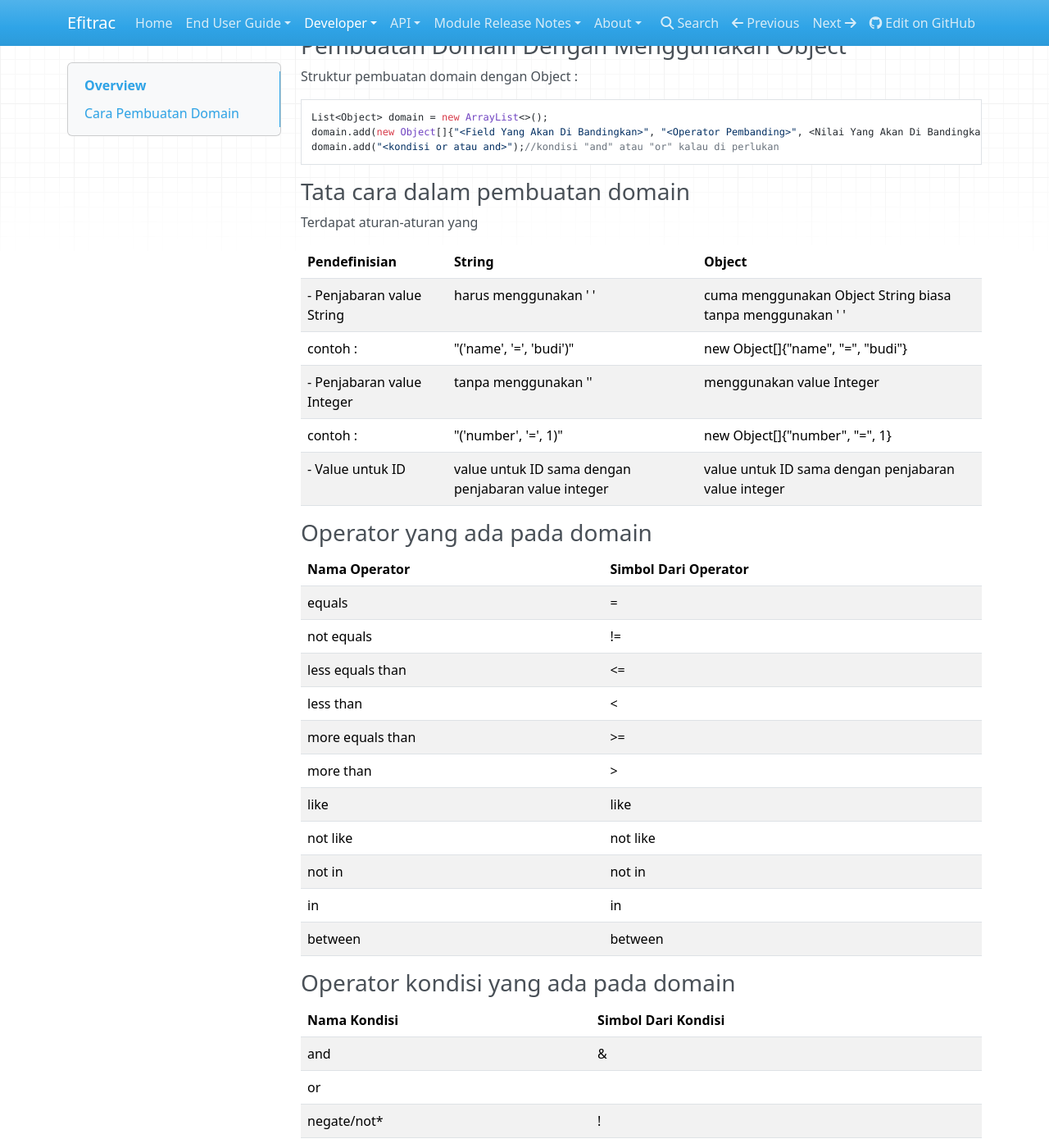
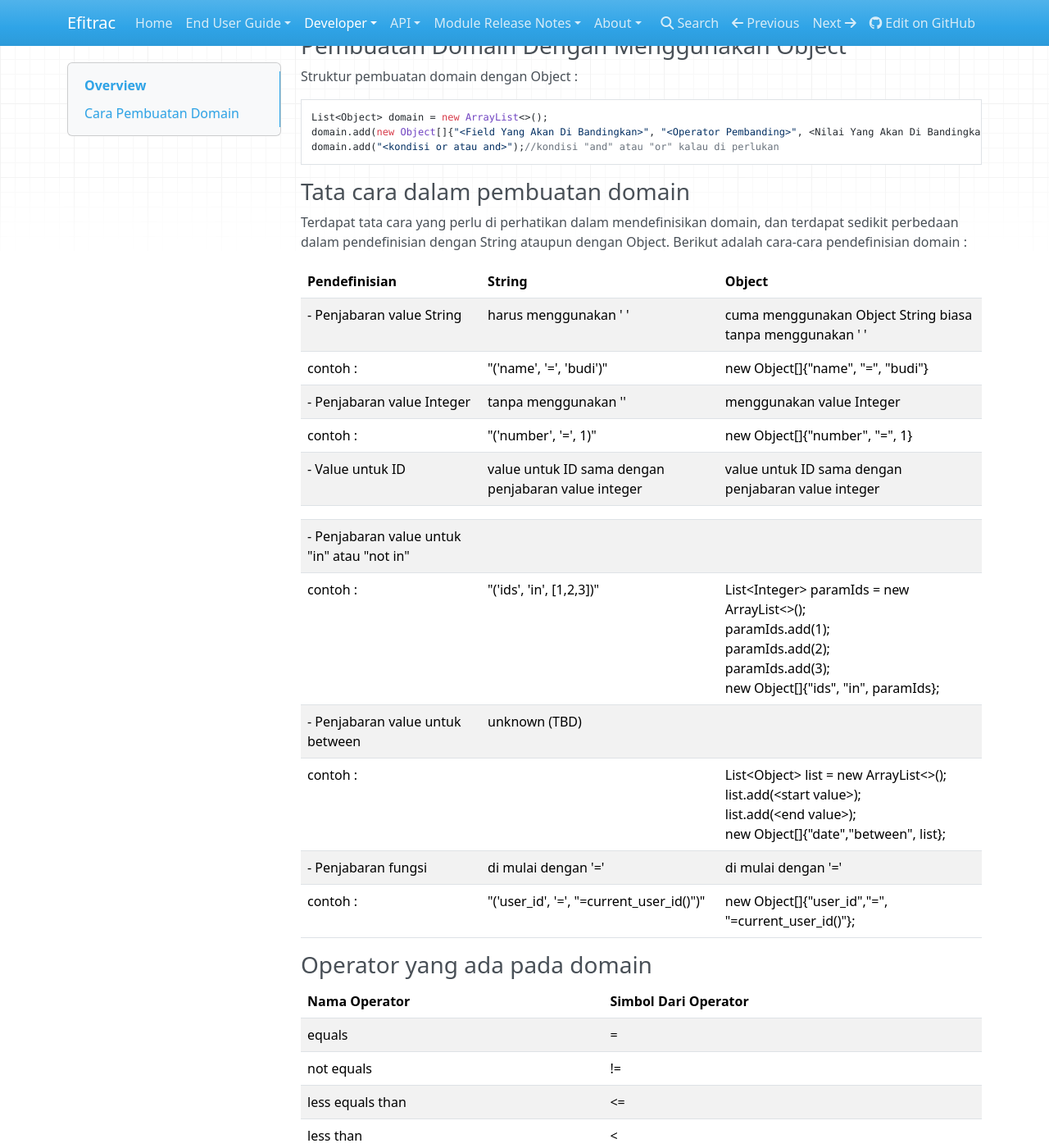
Before and after one commit to ianyulianto/efitrac-wiki, an MkDocs documentation site: the page built from docs/developer/domain.md, in a window 1280 px wide and 1400 px high, scrolled down 500 px. Shown: the whole window at 82% size. Built offline with MkDocs 1.6.1, drawn with Linux system fonts in a browser that asks for light colours; nearby versions of some CDN libraries; old or Windows-style settings are respelled for this version of MkDocs; some of the changed text lies outside the part shown.

Commit message:
update progress

````diff
--- a/docs/developer/domain.md
+++ b/docs/developer/domain.md
@@ -27,7 +27,7 @@ domain.add("<kondisi or atau and>");//kondisi "and" atau "or" kalau di perlukan
 ```
 
 ### Tata cara dalam pembuatan domain
-Terdapat aturan-aturan yang
+Terdapat tata cara yang perlu di perhatikan dalam mendefinisikan domain, dan terdapat sedikit perbedaan dalam pendefinisian dengan String ataupun dengan Object. Berikut adalah cara-cara pendefinisian domain :
 
 | Pendefinisian | String | Object |
 |--|--|--|
@@ -36,6 +36,13 @@ Terdapat aturan-aturan yang
 | - Penjabaran value Integer| tanpa menggunakan '' | menggunakan value Integer|
 | contoh : | "('number', '=', 1)" | new Object[]{"number", "=", 1}|
 | - Value untuk ID | value untuk ID sama dengan penjabaran value integer | value untuk ID sama dengan penjabaran value integer |
+||||
+| - Penjabaran value untuk "in" atau "not in"|||
+| contoh : |"('ids', 'in', [1,2,3])"|List&lt;Integer&gt; paramIds = new ArrayList<>();<br>paramIds.add(1);<br>paramIds.add(2);<br>paramIds.add(3);<br>new Object[]{"ids", "in", paramIds};|
+| - Penjabaran value untuk between | unknown (TBD) | |
+|contoh :|| List&lt;Object&gt; list = new ArrayList<>();<br>list.add(&lt;start value&gt;);<br>list.add(&lt;end value&gt;);<br>new Object[]{"date","between", list};|
+| - Penjabaran fungsi | di mulai dengan '=' | di mulai dengan '=' |
+|contoh :| "('user_id', '=', "=current_user_id()")" | new Object[]{"user_id","=", "=current_user_id()"};|
 
 ### Operator yang ada pada domain
 
@@ -63,14 +70,44 @@ Terdapat aturan-aturan yang
 
 \* negate belum support Operator between, dan cuma di support untuk pencarian dengan AbstractModel.searchN
 
-TBD :
+TBD : <br>
 - Link ke dokumentasi AbstractModel.searchN
 
 ### Fungsi-fungsi yang di sediakan pada domain
-fungsi-fungsi bawaan di sediakan untuk membantu dan memperkuat kemampuan dari domain. berikut
+Fungsi-fungsi bawaan di sediakan untuk membantu dan memperkuat kemampuan dari domain. berikut adalah fungsi-fungsi yang di support oleh domain :
 
 
+* current_user_id
+<br>Untuk mendapatkan user id yang sedang login saat ini.
+<contoh>contoh penggunaan
+
+* str_to_date
+
+Untuk mengubah inputan dari string menjadi date.
+
+* date_create
+
+Untuk .
+
+* today
+
+Untuk mendapatkan tanggal saat ini.
+
+* ref
+
+Untuk mendapatkan
+
+* exec
+
+
+* eval
+
+???
+
+TBD : <br>
+- example
+
 ### Konversi dari penjabaran String ke List<Object>
-untuk menjembatani antara
+Untuk menjembatani antara domain
 
 ### Tabel Perbandingan Fitur ??? TBD
````
